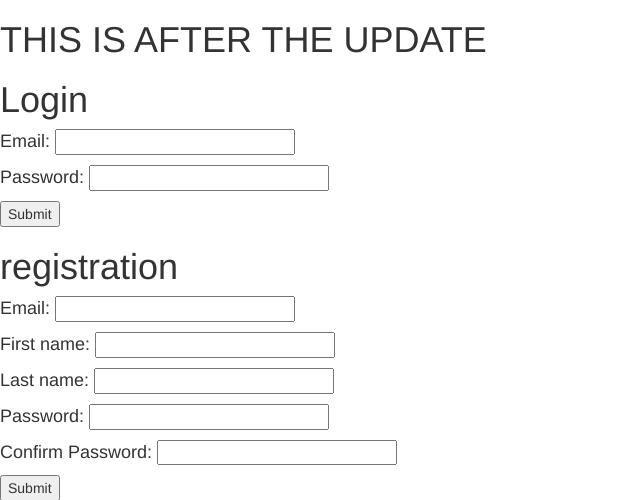
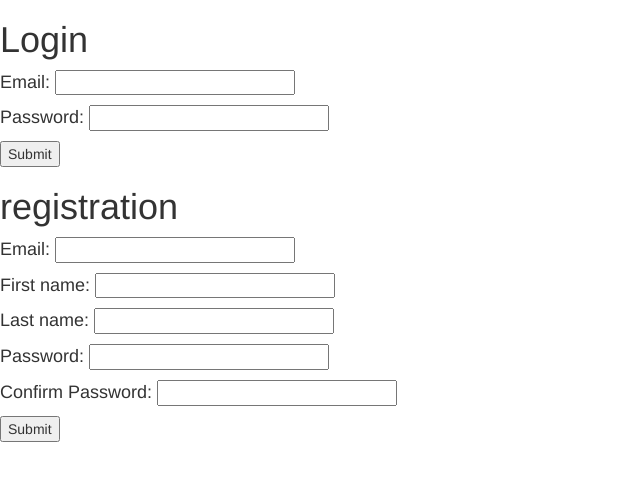
Before and after one commit to isyang1223/deployment, a Django app: page /log_reg in a window 1280 px wide. Shown: the top 500 px of the page, without its empty margins (0-640 px from the left). Run offline with Django 3.2, Linux system fonts and the light colour scheme; parts of the project's set-up code (start-up, migrations or seed data) failed here and were passed over; some libraries are stand-ins or nearby versions.

Commit message:
removed the update and updating again

```diff
--- a/apps/log_reg/templates/log_reg/index.html
+++ b/apps/log_reg/templates/log_reg/index.html
@@ -15,7 +15,6 @@
 
 <body>
     <div class=“container”>
-        <h1 style="""color: blue">THIS IS AFTER THE UPDATE</h1>
             <h1>Login</h1>
             <form action='/log_reg/login' method='post'>
                  {% csrf_token %}
```
